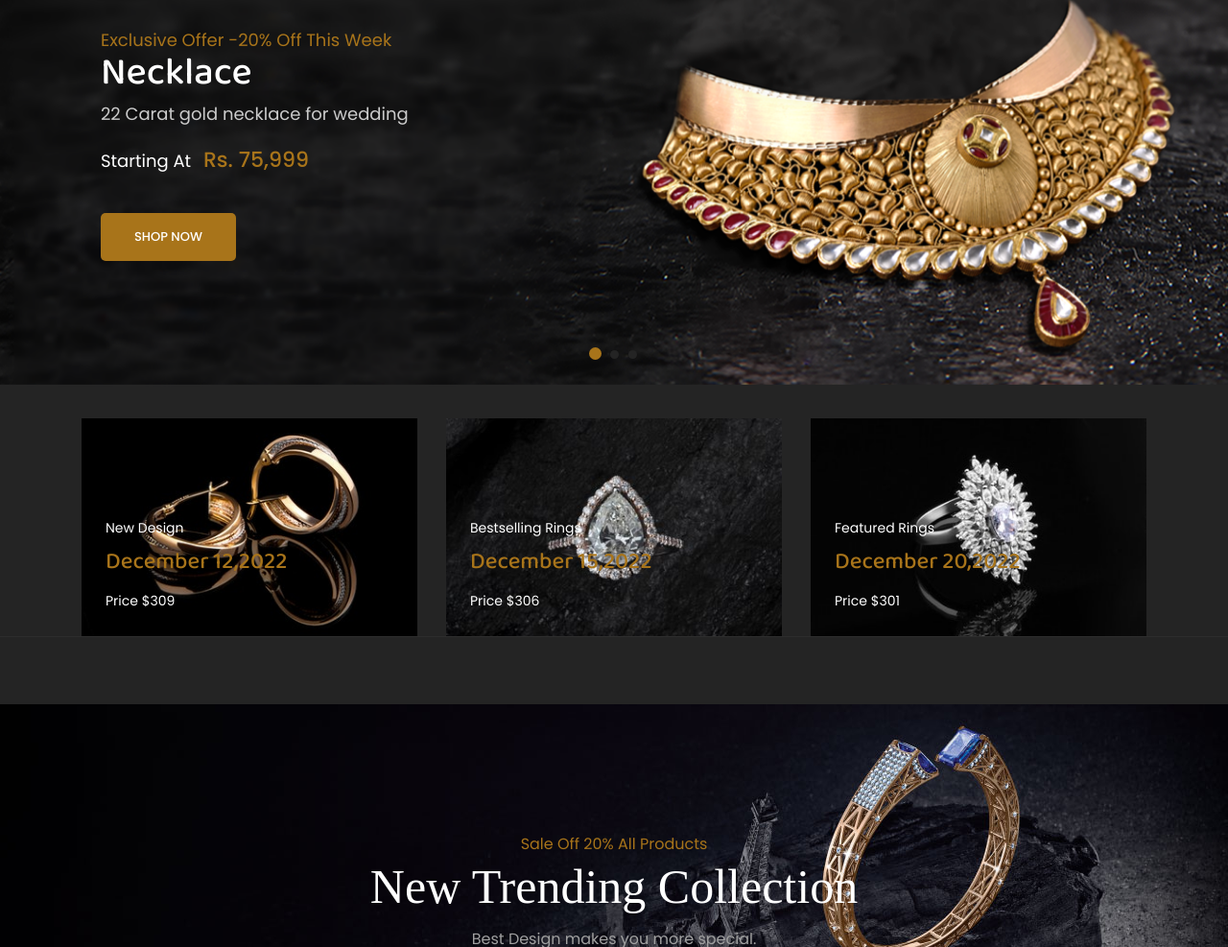
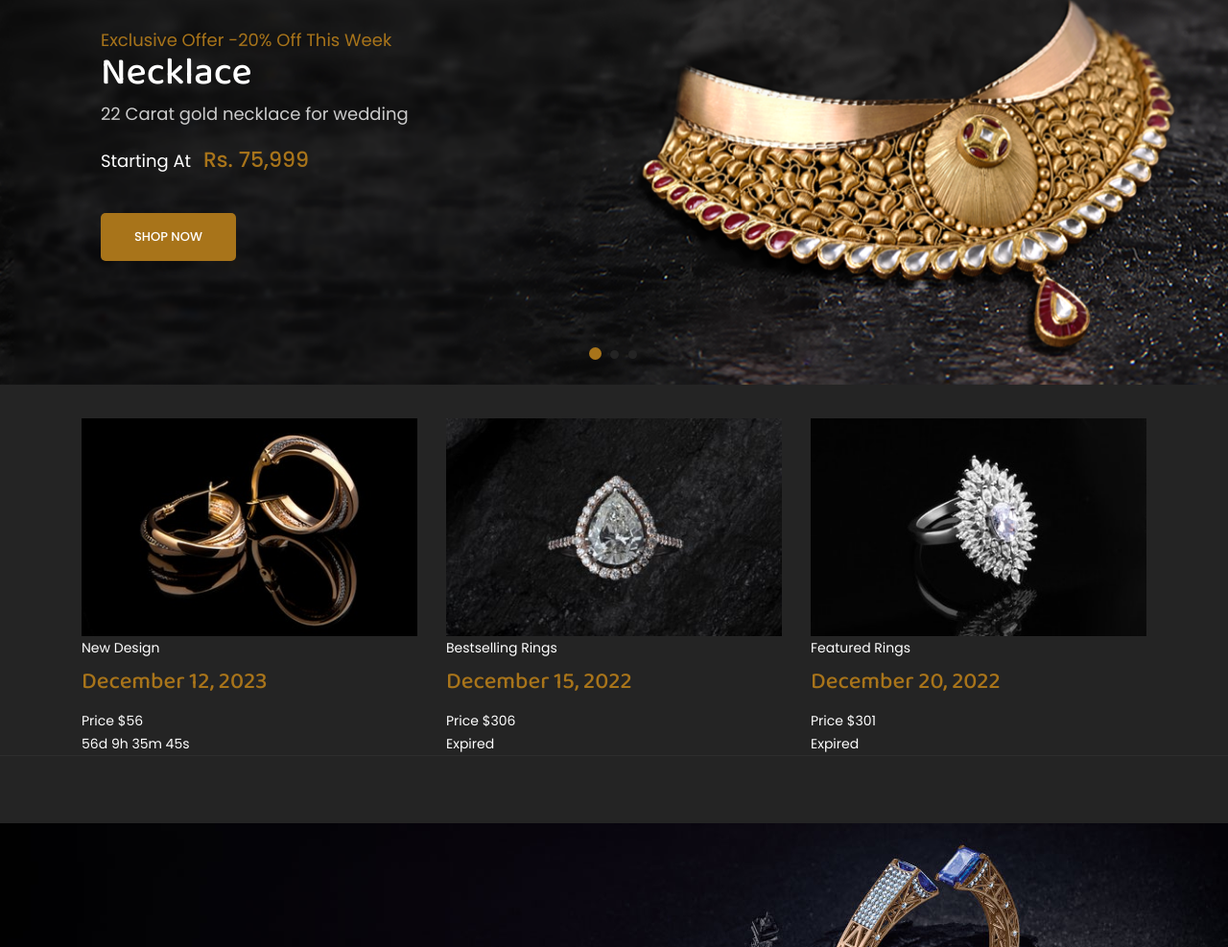
Before and after one commit to WajihulHassan944/jewelry-shop-template, a plain HTML site: page index.html in a window 1280 px wide. Shown: the part 339-1326 px from the top of the page at 96% size. Drawn offline with nearby package versions, Linux system fonts and the light colour scheme.

Commit message:
design updates

```diff
--- a/index.html
+++ b/index.html
@@ -313,38 +313,44 @@
         <section class="banner_section banner_black">
     <div class="container">
         <div class="row">
+            <!-- Item 1 -->
             <div class="col-lg-4 col-md-6">
                 <div class="single_banner">
                     <div class="banner_thumb">
                         <a href="#"><img src="images/banner/bg-1.jpg" alt="banner1"></a>
                         <div class="banner_content">
                             <p>New Design</p>
-                                    <h2 id="dateItem1">December 12,2022</h2>
-                                    <span id="priceItem1">Price $1 </span>
+                            <h2 id="dateItem1">December 12, 2023</h2>
+                            <span id="priceItem1">Price $1</span><br>
+                            <span id="timerItem1"> </span> <!-- Countdown timer will be displayed here -->
                         </div>
                     </div>
                 </div>
             </div>
+            <!-- Item 2 -->
             <div class="col-lg-4 col-md-6">
                 <div class="single_banner">
                     <div class="banner_thumb">
                         <a href="#"><img src="images/banner/bg-2.jpg" alt="banner2"></a>
                         <div class="banner_content">
                             <p>Bestselling Rings</p>
-                                    <h2 id="dateItem2">December 15,2022</h2>
-                                    <span id="priceItem2">Price $2 </span>
+                            <h2 id="dateItem2">December 15, 2022</h2>
+                            <span id="priceItem2">Price $2</span><br>
+                            <span id="timerItem2"> </span> <!-- Countdown timer will be displayed here -->
                         </div>
                     </div>
                 </div>
             </div>
+            <!-- Item 3 -->
             <div class="col-lg-4 col-md-6">
                 <div class="single_banner">
                     <div class="banner_thumb">
                         <a href="#"><img src="images/banner/bg-3.jpg" alt="banner3"></a>
                         <div class="banner_content">
                             <p>Featured Rings</p>
-                                    <h2 id="dateItem3">December 20,2022</h2>
-                                    <span id="priceItem3">Price $3 </span>
+                            <h2 id="dateItem3">December 20, 2022</h2>
+                            <span id="priceItem3">Price $3</span><br>
+                            <span id="timerItem3"> </span> <!-- Countdown timer will be displayed here -->
                         </div>
                     </div>
                 </div>
@@ -352,6 +358,40 @@
         </div>
     </div>
 </section>
+<script>
+    // Function to update the countdown timer
+    function updateCountdownTimer(dateString, timerId) {
+        var endDate = new Date(dateString);
+        var currentDate = new Date();
+        var timeRemaining = endDate - currentDate;
+
+        if (timeRemaining > 0) {
+            var days = Math.floor(timeRemaining / (1000 * 60 * 60 * 24));
+            var hours = Math.floor((timeRemaining % (1000 * 60 * 60 * 24)) / (1000 * 60 * 60));
+            var minutes = Math.floor((timeRemaining % (1000 * 60 * 60)) / (1000 * 60));
+            var seconds = Math.floor((timeRemaining % (1000 * 60)) / 1000);
+
+            var countdown = days + "d " + hours + "h " + minutes + "m " + seconds + "s";
+            document.getElementById(timerId).innerText = countdown;
+        } else {
+            // Handle the case when the countdown expires
+            document.getElementById(timerId).innerText = "Expired";
+        }
+    }
+
+    // Call the function for each item
+    updateCountdownTimer('December 12, 2023', 'timerItem1');
+    updateCountdownTimer('December 15, 2022', 'timerItem2');
+    updateCountdownTimer('December 20, 2022', 'timerItem3');
+
+    // Update the countdown timer at regular intervals (e.g., every second)
+    setInterval(function () {
+        updateCountdownTimer('December 12, 2023', 'timerItem1');
+        updateCountdownTimer('December 15, 2022', 'timerItem2');
+        updateCountdownTimer('December 20, 2022', 'timerItem3');
+    }, 1000);
+</script>
+
 		<script>
     // Function to calculate the price based on the provided date and current date
     function calculatePrice(dateString, priceId) {
@@ -364,7 +404,7 @@
 }
 
     // Call the function for each item
-    calculatePrice('December 12, 2022', 'priceItem1');
+    calculatePrice('December 12, 2023', 'priceItem1');
     calculatePrice('December 15, 2022', 'priceItem2');
     calculatePrice('December 20, 2022', 'priceItem3');
 </script>
--- a/style.css
+++ b/style.css
@@ -1214,9 +1214,9 @@ ul {
   transform: scale(1.1);
 }
 .banner_content {
-  position: absolute;
+/*  position: absolute;
   top: 25px;
-  left: 25px;
+  left: 25px;   */
 }
 
 .banner_content p {
```
Lines whose indentation alone changed are shown as unchanged.
